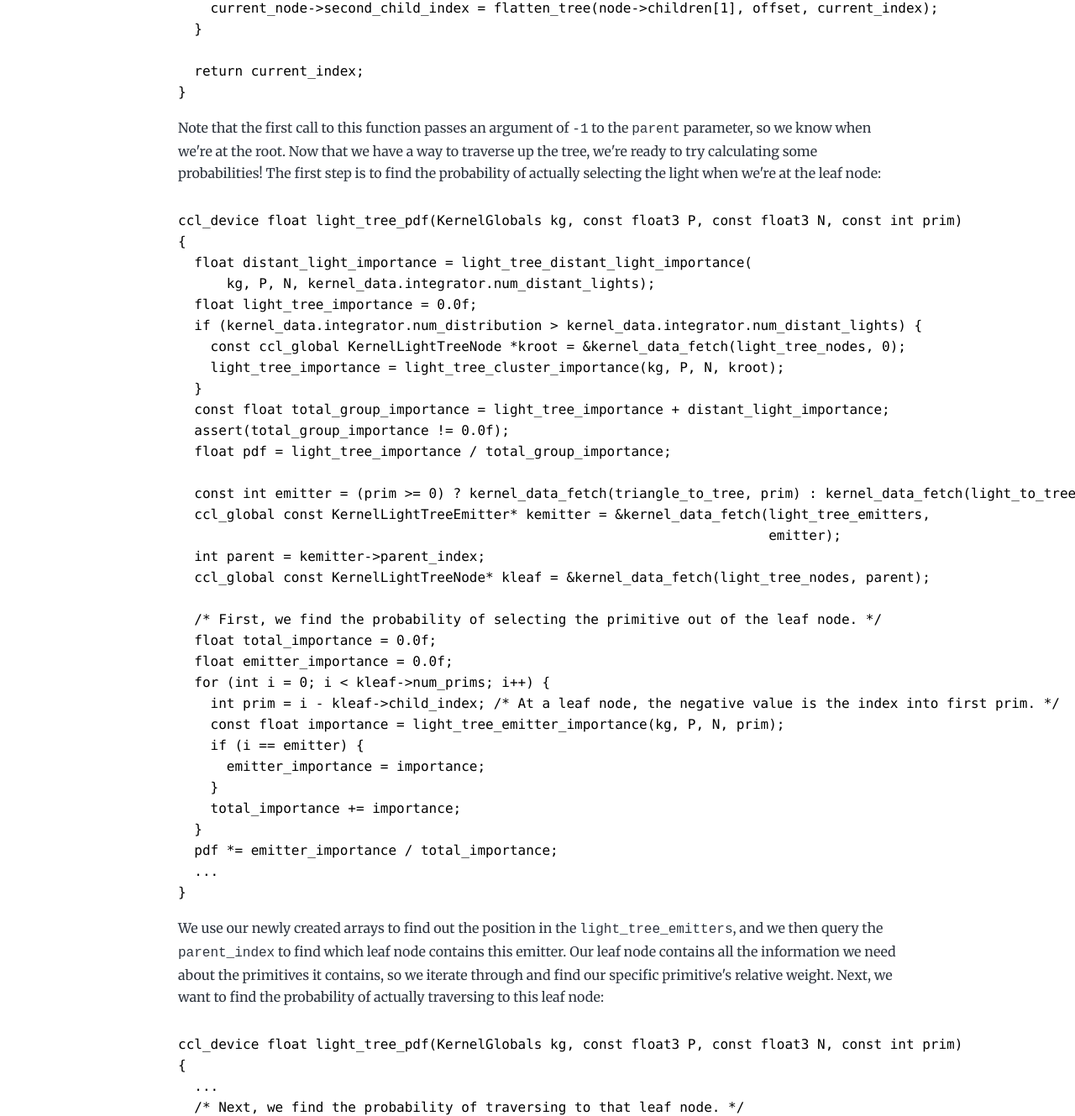
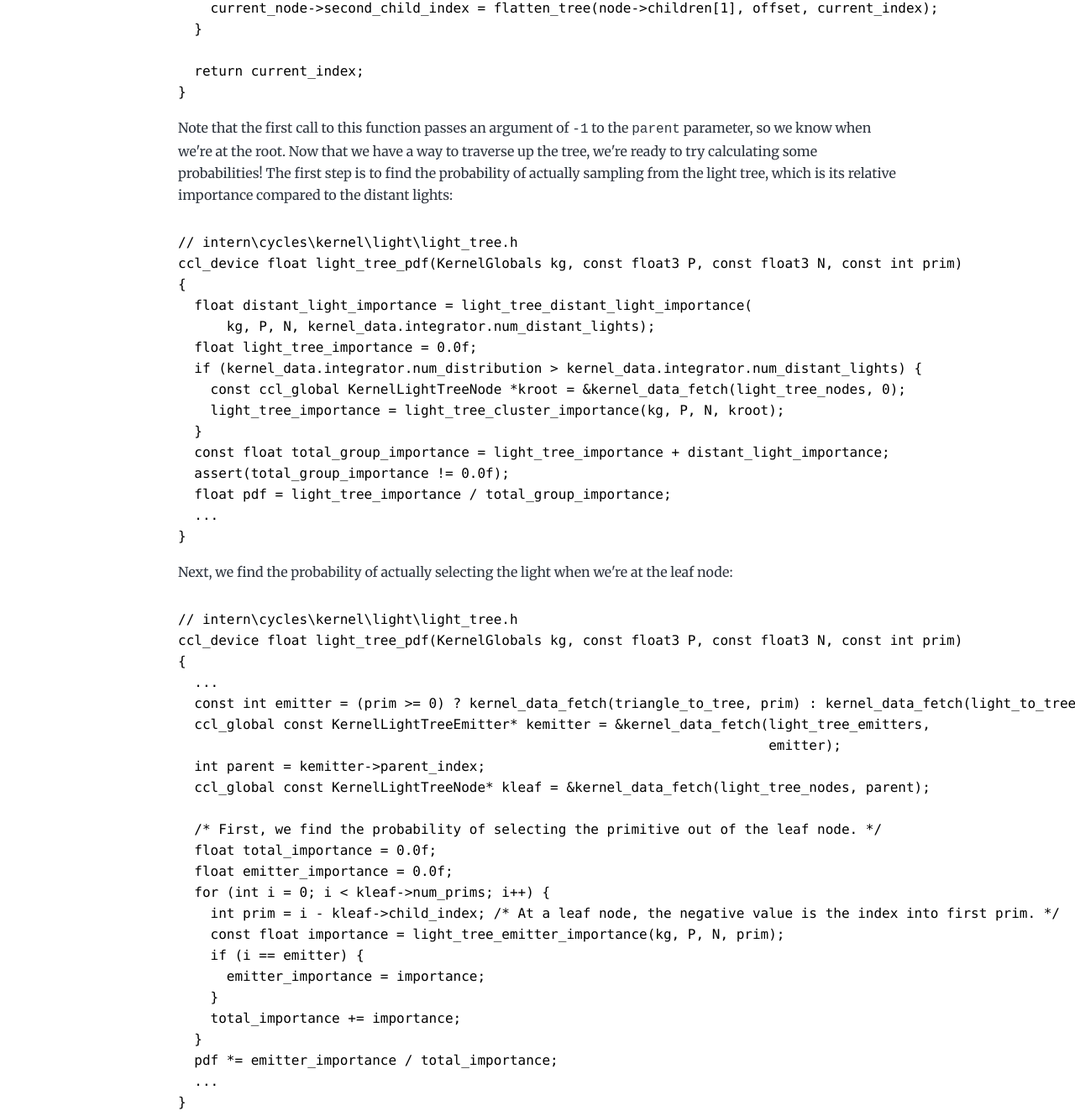
Before and after one commit to Jebbly/jebbly.github.io, a Gatsby site: page /gsoc/05-multiple-importance-sampling/ in a window 1280 px wide. Shown: the part 4132-5461 px from the top of the page at 84% size. Built offline with nearby package versions, Linux system fonts and the light colour scheme; Gatsby itself is replaced by a stand-in of ours; some packages are replaced by stand-ins of ours; code samples lack their colours.

Commit message:
update code

````diff
--- a/content/blog/gsoc/05-multiple-importance-sampling.md
+++ b/content/blog/gsoc/05-multiple-importance-sampling.md
@@ -116,8 +116,9 @@ int LightTree::flatten_tree(const LightTreeBuildNode *node, int &offset, int par
   return current_index;
 }
 ```
-Note that the first call to this function passes an argument of ``-1`` to the ``parent`` parameter, so we know when we're at the root. Now that we have a way to traverse up the tree, we're ready to try calculating some probabilities! The first step is to find the probability of actually selecting the light when we're at the leaf node:
+Note that the first call to this function passes an argument of ``-1`` to the ``parent`` parameter, so we know when we're at the root. Now that we have a way to traverse up the tree, we're ready to try calculating some probabilities! The first step is to find the probability of actually sampling from the light tree, which is its relative importance compared to the distant lights:
 ```cpp
+// intern\cycles\kernel\light\light_tree.h
 ccl_device float light_tree_pdf(KernelGlobals kg, const float3 P, const float3 N, const int prim)
 {
   float distant_light_importance = light_tree_distant_light_importance(
@@ -130,7 +131,15 @@ ccl_device float light_tree_pdf(KernelGlobals kg, const float3 P, const float3 N
   const float total_group_importance = light_tree_importance + distant_light_importance;
   assert(total_group_importance != 0.0f);
   float pdf = light_tree_importance / total_group_importance;
-
+  ...
+}
+```
+Next, we find the probability of actually selecting the light when we're at the leaf node:
+```cpp
+// intern\cycles\kernel\light\light_tree.h
+ccl_device float light_tree_pdf(KernelGlobals kg, const float3 P, const float3 N, const int prim)
+{
+  ...
   const int emitter = (prim >= 0) ? kernel_data_fetch(triangle_to_tree, prim) : kernel_data_fetch(light_to_tree, ~prim);
   ccl_global const KernelLightTreeEmitter* kemitter = &kernel_data_fetch(light_tree_emitters,
                                                                          emitter);
@@ -154,6 +163,7 @@ ccl_device float light_tree_pdf(KernelGlobals kg, const float3 P, const float3 N
 ```
 We use our newly created arrays to find out the position in the ``light_tree_emitters``, and we then query the ``parent_index`` to find which leaf node contains this emitter. Our leaf node contains all the information we need about the primitives it contains, so we iterate through and find our specific primitive's relative weight. Next, we want to find the probability of actually traversing to this leaf node:
 ```cpp
+// intern\cycles\kernel\light\light_tree.h
 ccl_device float light_tree_pdf(KernelGlobals kg, const float3 P, const float3 N, const int prim)
 {
   ...
@@ -195,7 +205,7 @@ This is the entire process of sampling the light tree, so we can finally return
 
 
 ### Distant Light Group
-The easy case to compute the PDF is the distant lights group. All we have to do is calculate the importance of that specific light, and then divide that by the total importance of the distant lights. We also need to multiply by ``(1 - kernel_data.integrator.pdf_light_tree)``, which is the probability of sampling from the distant light group and not the light tree:
+The easy case to compute the PDF is the distant lights group. All we have to do is calculate the importance of that specific light, and then divide that by the total importance of the distant lights. We also need to multiply by the probability of sampling from the distant light group and not the light tree:
 ```cpp
 // intern\cycles\kernel\light\light_tree.h
 ccl_device float distant_lights_pdf(KernelGlobals kg, const float3 P, const float3 N, const int prim)
````
